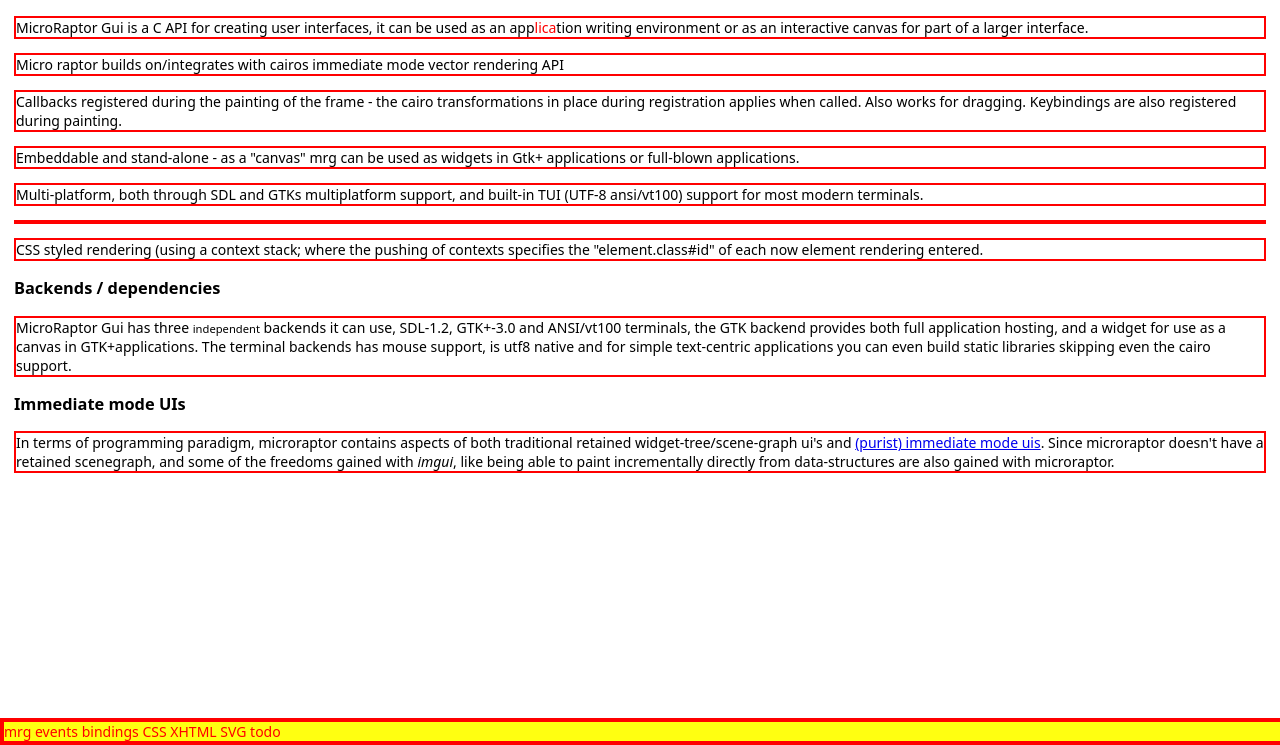
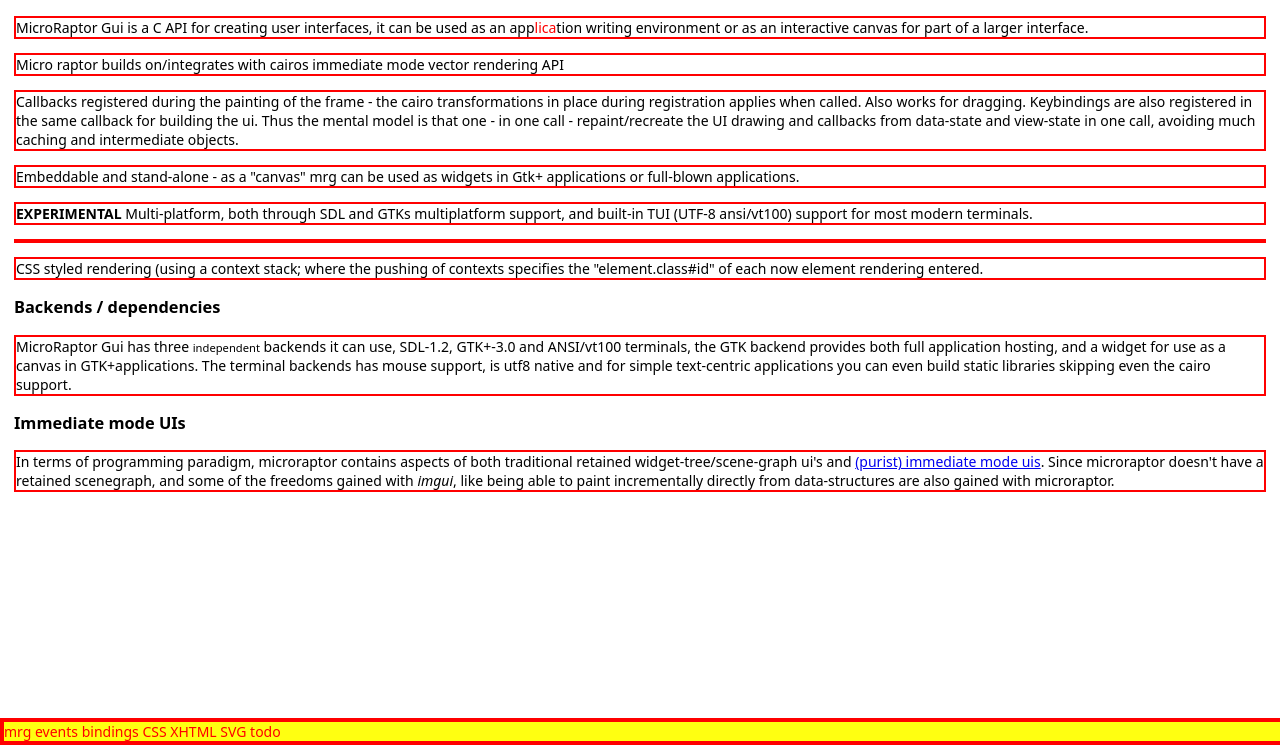
Before and after one commit to hodefoting/mrg, a plain HTML site: page data/index.html in a window 1280 px wide. Shown: the part 55-800 px from the top of the page. Drawn offline with Linux system fonts and the light colour scheme.

Commit message:
improve docs in data / embedded-fs

```diff
--- a/data/index.html
+++ b/data/index.html
@@ -15,18 +15,21 @@
 
       <p>Callbacks registered during the painting of the frame - the cairo
       transformations in place during registration applies when called. Also
-      works for dragging. Keybindings are also registered during painting.</p>
+      works for dragging. Keybindings are also registered in the same callback
+      for building the ui. Thus the mental model is that one - in one call -
+      repaint/recreate the UI drawing and callbacks from data-state and
+      view-state in one call, avoiding much caching and intermediate objects.
+      </p>
 
       <p>Embeddable and stand-alone - as a "canvas" mrg can be used as widgets
       in Gtk+ applications or full-blown applications.</p>
 
-      <p>Multi-platform, both through SDL and GTKs multiplatform support, and
+      <p><b>EXPERIMENTAL</b> Multi-platform, both through SDL and GTKs multiplatform support, and
       built-in TUI (UTF-8 ansi/vt100) support for most modern terminals.<p>
 
       <p>CSS styled rendering (using a context stack; where the pushing of
       contexts specifies the "element.class#id" of each now element rendering
       entered.</p>
-
 
       <h3>Backends / dependencies</h3>
 
```
